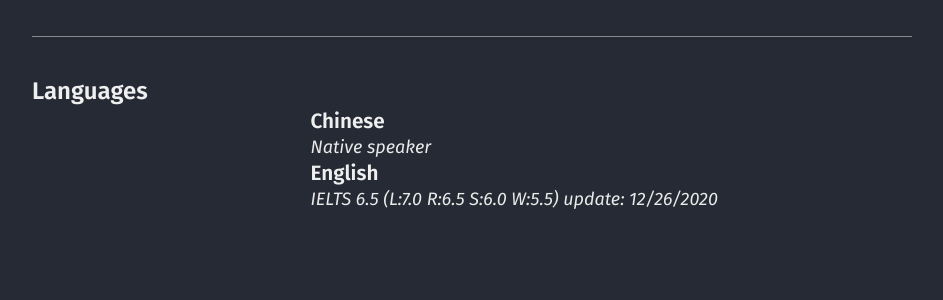
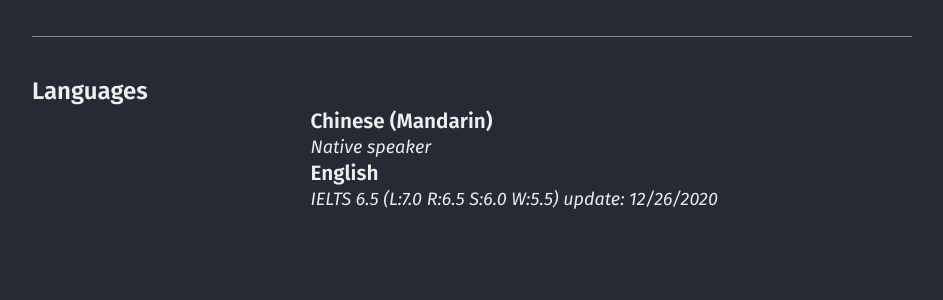
Before and after one commit to chen709847237/chen709847237, a Jekyll site: the page built from cv.md, in a window 1280 px wide and 900 px high, scrolled down 2495 px. Shown: the part 495-795 px from the top of the window, without its empty margins (40-983 px from the left). Built offline with Jekyll 4.4.1, drawn with Linux system fonts in a browser that asks for light colours.

Commit message:
Update cv.json

```diff
--- a/_data/cv.json
+++ b/_data/cv.json
@@ -131,7 +131,7 @@
   ],
   "languages": [
     {
-      "language": "Chinese",
+      "language": "Chinese (Mandarin)",
       "fluency": "Native speaker"
     },
     {
```
